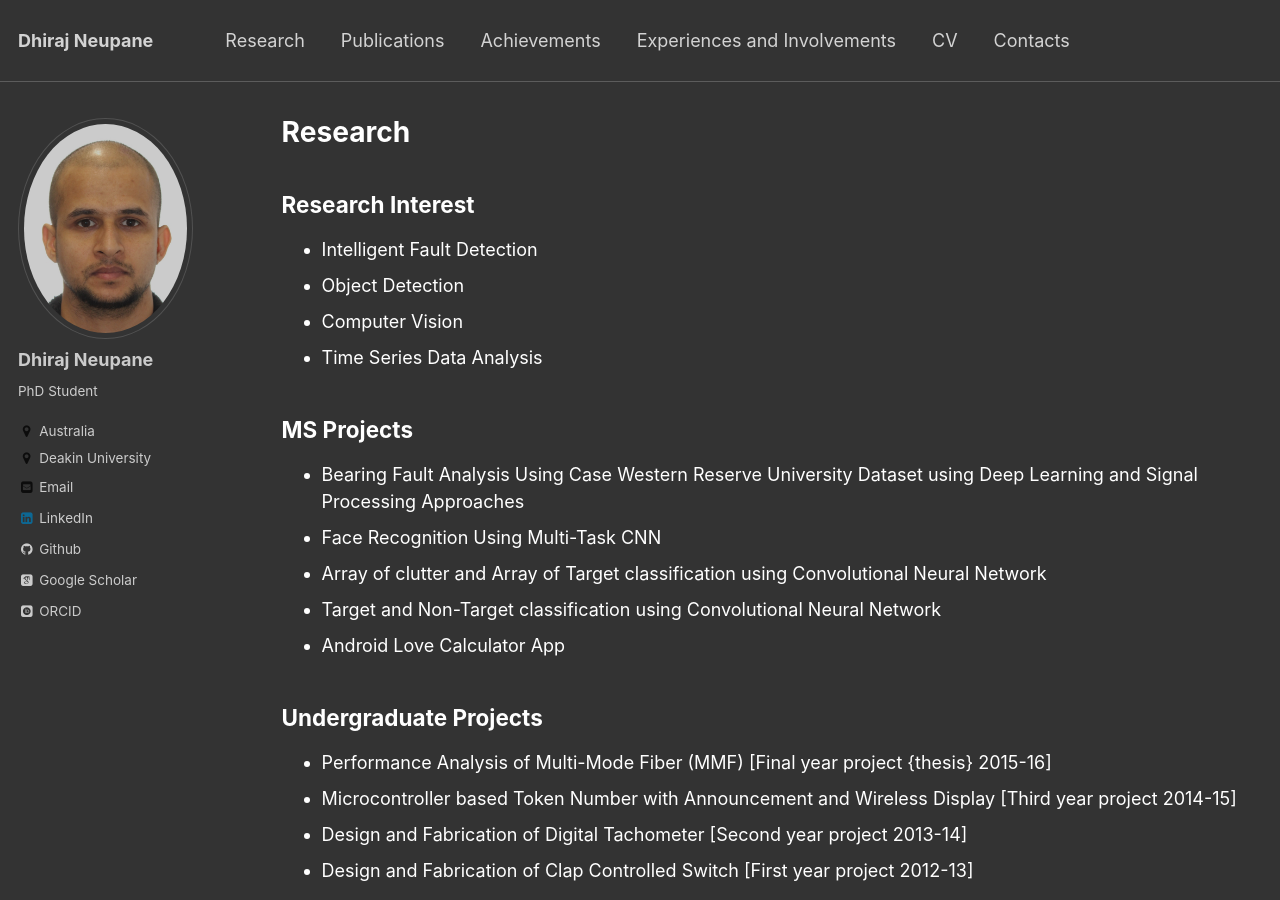
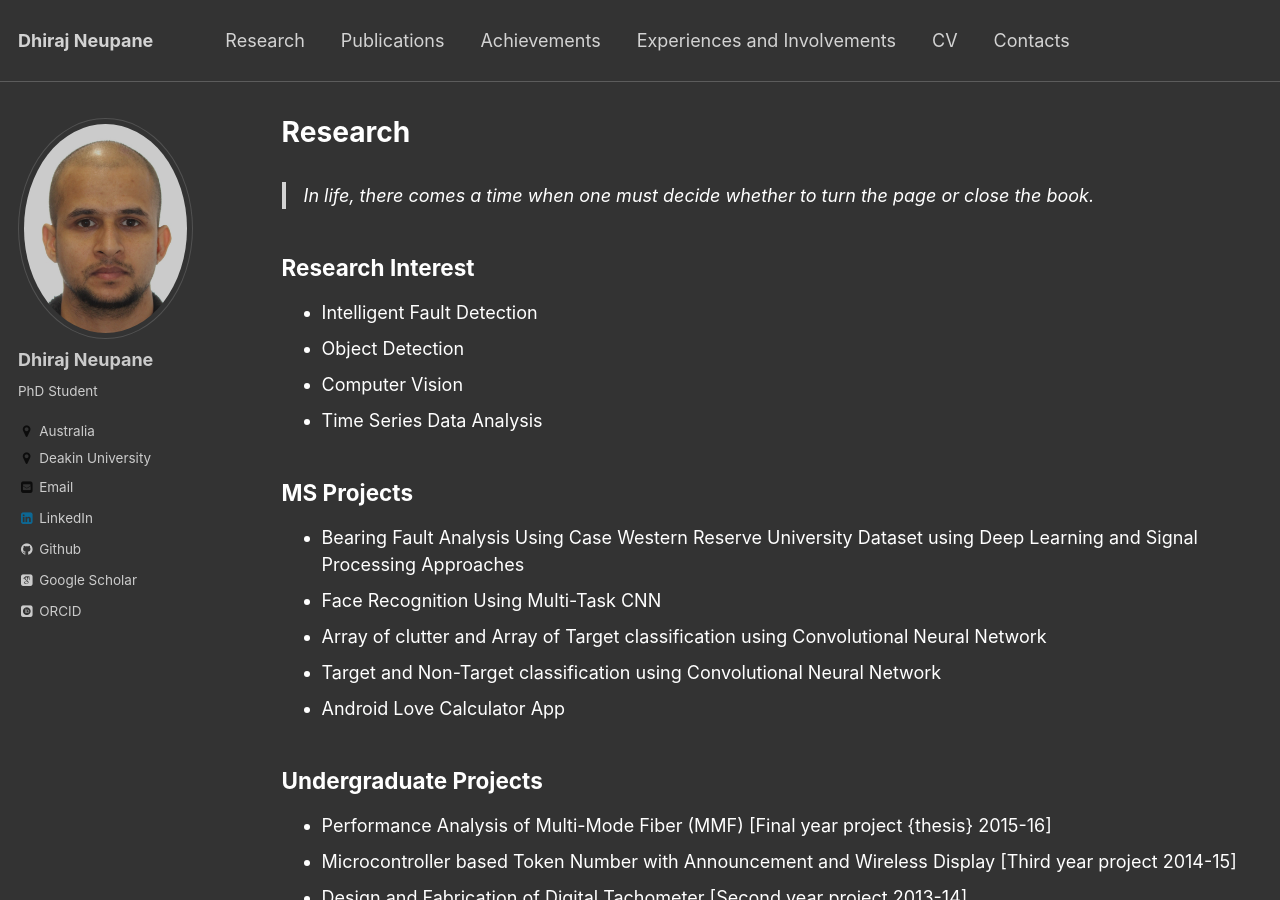
Before and after one commit to dhirajneupane/academicPortfolio, a Jekyll site: the page built from _pages/research.md, in a window 1280 px wide and 900 px high. Built offline with Jekyll 4.4.1, drawn with Linux system fonts in a browser that asks for light colours; some web fonts are replaced.

Commit message:
Update research.md

```diff
--- a/_pages/research.md
+++ b/_pages/research.md
@@ -6,6 +6,8 @@ author_profile: true
 redirect_from:
   - /research
 ---
+> <p style='text-align: left;'> In life, there comes a time when one must decide whether to turn the page or close the book. </p>
+
 Research Interest
 -----------------
 * Intelligent Fault Detection
```
